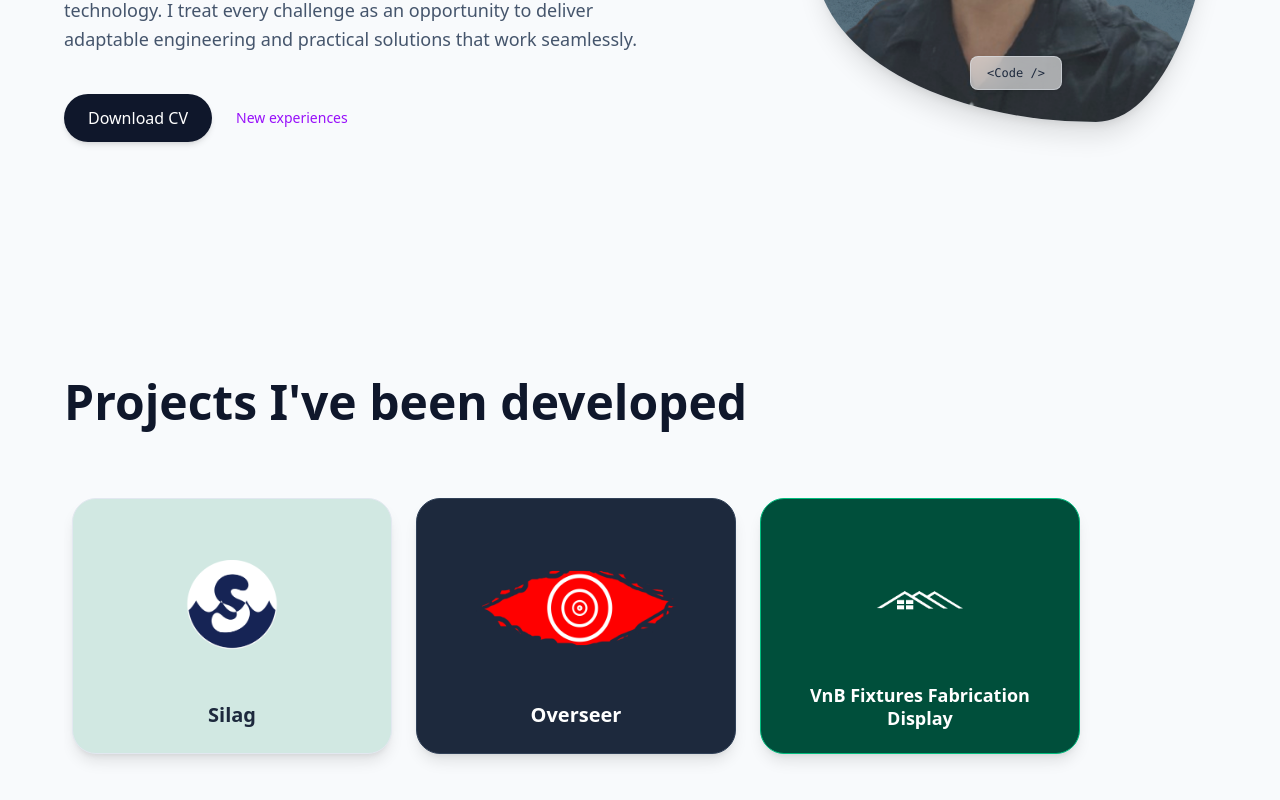
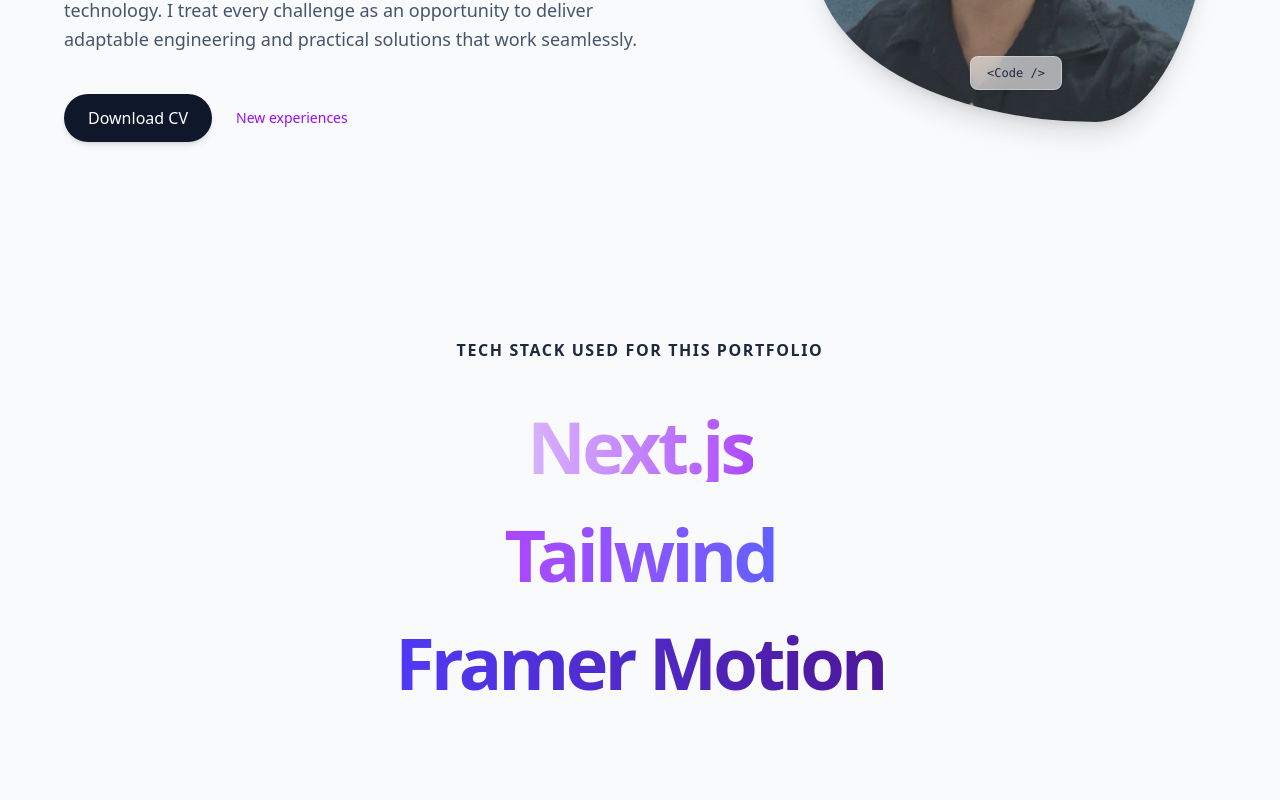
Before and after one commit to jhparente/jhparente_portfolio, a Next.js app: page / in a window 1280 px wide. Shown: the part 502-1302 px from the top of the page. Built offline with nearby package versions, Linux system fonts and the light colour scheme.

Commit message:
feat: add portfolio tech stack section

```diff
--- a/src/app/page.js
+++ b/src/app/page.js
@@ -125,6 +125,31 @@
                  {"<Code />"}
                </div>
             </div>
+          </div>
+        </motion.section>
+
+        {/* Portfolio Tech Stack Section */}
+        <motion.section
+          initial={{ opacity: 0, y: 50 }}
+          whileInView={{ opacity: 1, y: 0 }}
+          viewport={{ once: false, margin: "-100px" }}
+          transition={{ duration: 0.6 }}
+          className="mb-32 pt-10"
+        >
+          <h2 className="text-sm md:text-base font-semibold text-slate-800 mb-12 text-center tracking-widest uppercase">
+            Tech Stack used for this portfolio
+          </h2>
+
+          <div className="flex flex-col items-center gap-6 font-bold text-5xl md:text-7xl tracking-tighter">
+            <motion.div whileHover={{ scale: 1.05 }} className="bg-clip-text text-transparent bg-gradient-to-r from-purple-300 to-purple-500 cursor-default mb-3">
+              Next.js
+            </motion.div>
+            <motion.div whileHover={{ scale: 1.05 }} className="bg-clip-text text-transparent bg-gradient-to-r from-purple-500 to-indigo-500 cursor-default mb-3">
+              Tailwind
+            </motion.div>
+            <motion.div whileHover={{ scale: 1.05 }} className="bg-clip-text text-transparent bg-gradient-to-r from-indigo-600 to-violet-900 cursor-default lg:mb-12 sm:mb-5">
+              Framer Motion
+            </motion.div>
           </div>
         </motion.section>
 
```
